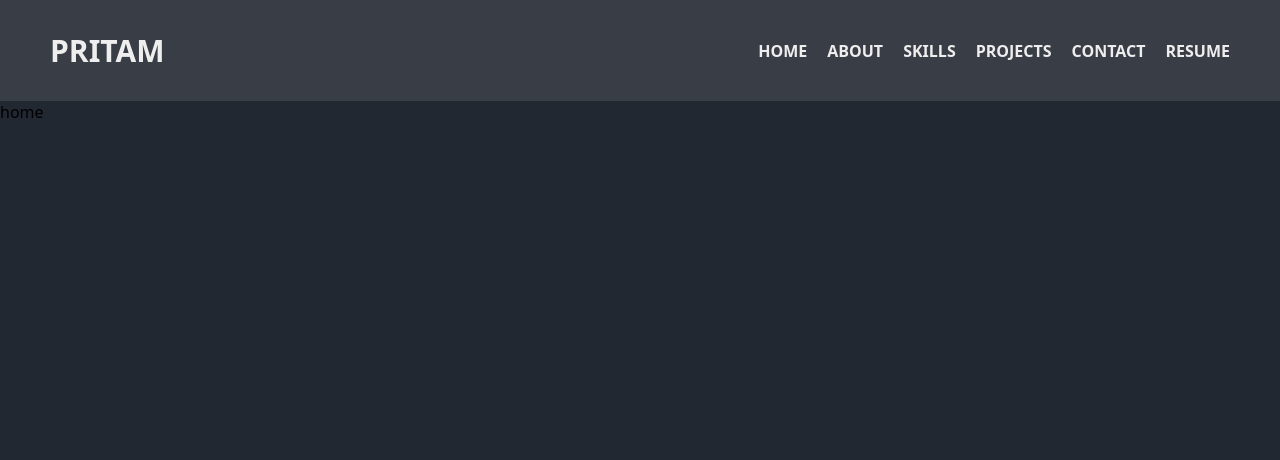
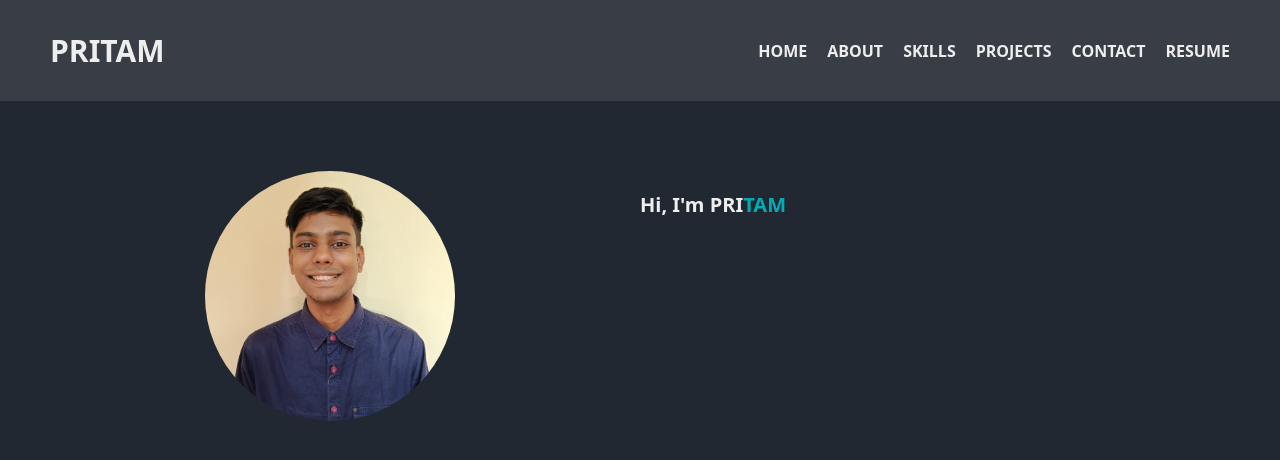
Before and after one commit to Atomic-Hiroto/Atomic-Hiroto.github.io, a React (Create React App) app: page / in a window 1280 px wide. Shown: the top 460 px of the page. Built offline with nearby package versions, Linux system fonts and the light colour scheme.

Commit message:
Navbar and Hero

```diff
--- a/src/App.css
+++ b/src/App.css
@@ -4,6 +4,7 @@ body{
   font-family: system-ui, -apple-system, BlinkMacSystemFont, 'Segoe UI', Roboto, Oxygen, Ubuntu, Cantarell, 'Open Sans', 'Helvetica Neue', sans-serif;
 }
 
+/* NavBar Styles */
 #nav-menu{
   display: flex;
   justify-content: space-between;
@@ -38,3 +39,45 @@ body{
 .nav-link:hover{
   color: #00ADB5;
 }
+
+
+/* Home Styles */
+
+#home{
+  display: flex;
+  padding: 20px;
+  margin-top: 50px;
+}
+
+#home > div:first-of-type{
+  width: 50%;
+  display: flex;
+  justify-content: center;
+  align-items: center;
+}
+
+.home-img{
+  width: 250px;
+  border-radius: 50%;
+}
+
+#user-detail-intro{
+  color: #EEEEEE;
+  font-weight: bold;
+  font-size: 20px;
+}
+.acc{
+  color: #00ADB5;
+}
+
+/* Media Queries */
+
+@media only screen and (max-width: 700px) {
+  .nav-link{
+    display: none;
+  }
+  #home{
+    flex-direction: column;
+    align-items: center;
+  }
+}
--- a/src/components/Home.jsx
+++ b/src/components/Home.jsx
@@ -1,13 +1,17 @@
 import React from 'react';
 import {Element} from "react-scroll"
+import headshot from "../images/h1.jpg"
 
 function Home(props) {
     return (
-        <div id='home'>
-            <Element name='home'>
-                home
+            <Element id='home' name='home'>
+                <div>
+                    <img className="home-img" src={headshot} />
+                </div>
+                <div id="user-detail-intro">
+                    <p>Hi, I'm PRI<span className='acc'>TAM</span></p>
+                </div>
             </Element>
-        </div>
     );
 }
 
```
